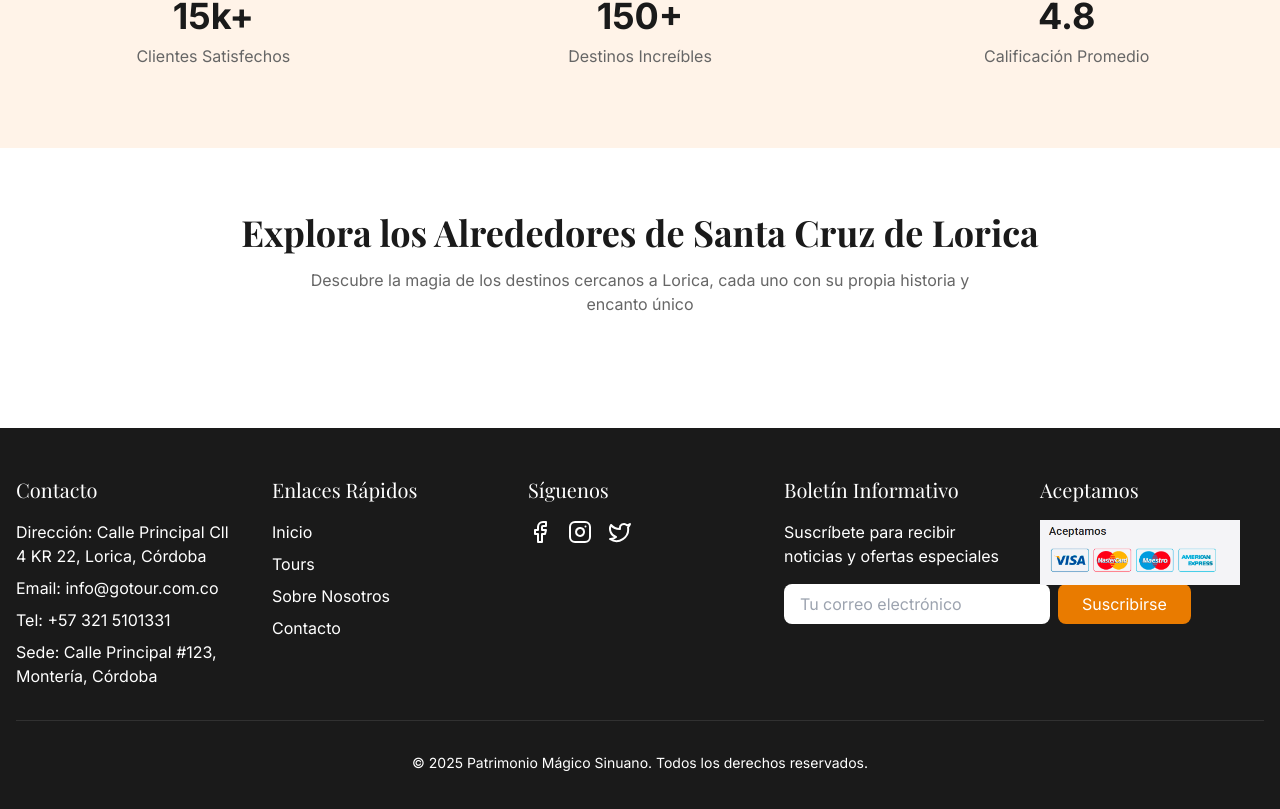
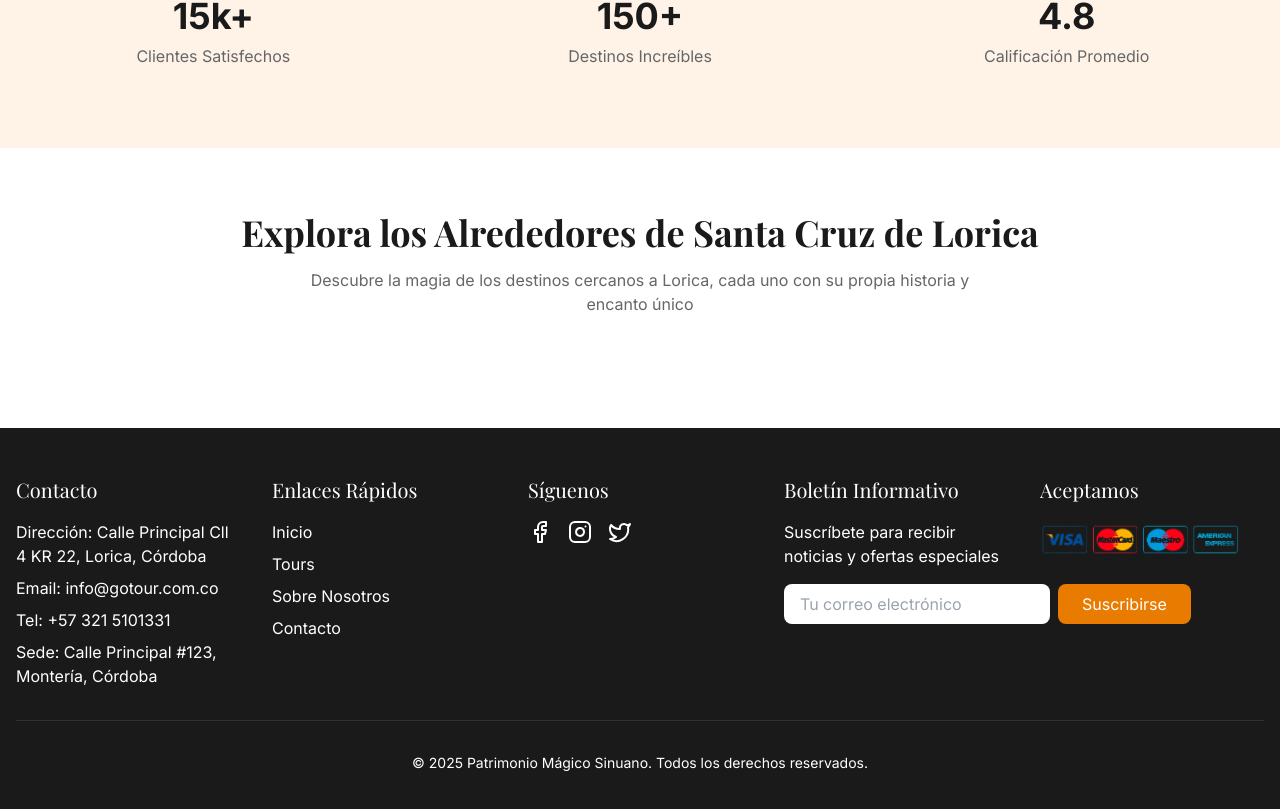
Before and after one commit to CM0515/vibrant-adventure-site, a React (Vite) app: page / in a window 1280 px wide. Shown: the part 2361-3170 px from the top of the page. Built offline with nearby package versions, Linux system fonts and the light colour scheme.

Commit message:
Update Footer image
Replace the existing payment methods image in the footer with a new one.

```diff
--- a/src/components/Footer.tsx
+++ b/src/components/Footer.tsx
@@ -63,7 +63,7 @@ const Footer = () => {
             <h4 className="font-serif text-xl mb-4">Aceptamos</h4>
             <div className="grid grid-cols-2 gap-4">
               <img
-                src="public/lovable-uploads/161f1e44-9dda-4726-bda5-4719e9b1943b.png"
+                src="public/lovable-uploads/ab018bb5-edff-41ba-98c4-1b75ea387447.png"
                 alt="Métodos de pago aceptados"
                 className="col-span-2 w-full max-w-[200px]"
               />
```
Also changed, not shown: public/lovable-uploads/ab018bb5-edff-41ba-98c4-1b75ea387447.png (added).
